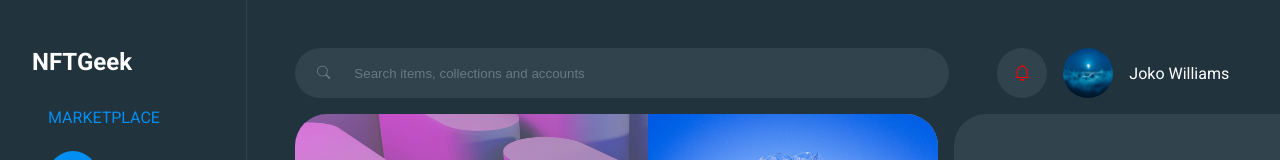
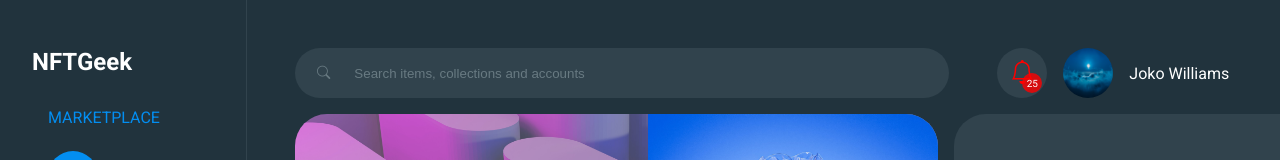
Before and after one commit to MohamedAmineC/nftgeek, a React (Create React App) app: page / in a window 1280 px wide. Shown: the top 160 px of the page. Built offline with nearby package versions, Linux system fonts and the light colour scheme.

Commit message:
adding the number of notifications to the interface

```diff
--- a/src/components/Header/Header.css
+++ b/src/components/Header/Header.css
@@ -38,9 +38,27 @@ header #notifications{
     background-color: var(--color-grey);
     display: grid;
     place-content: center;
+    cursor: pointer;
 }
-header #notifications i{
-    cursor: pointer;
+header #notifications>div {
+    position: relative;
+}
+
+header #notifications i {
+    font-size: 1.5rem;
+}
+
+header #notifications>div>div {
+    width: 20px;
+    height: 20px;
+    border-radius: 50%;
+    background:rgba(255,0,0,0.8);
+    display: grid;
+    place-content: center;
+    position: absolute;
+    left: 50%;
+    top: 50%;
+    font-size: 0.625rem;
 }
 header #profile{
     display: flex;
--- a/src/components/Home/Home.css
+++ b/src/components/Home/Home.css
@@ -126,7 +126,7 @@
     cursor: pointer;
 }
 #homepage #trending-nfts ul>li .nft-image>div.liked{
-    color: red;
+    background-color: rgba(255, 0, 0, 0.5);
 }
 #homepage #trending-nfts ul>li .nft-description{
     display: flex;
--- a/src/components/Profile/Profile.js
+++ b/src/components/Profile/Profile.js
@@ -8,9 +8,17 @@ const Profile = (props) => {
     return(
         <div id="settings">
                 <div id="notifications" onClick={() => dispatch(resetNotifications())}>
-                    {profile.notifications > 0 ? <i class="bi bi-bell" style={{
+                    {profile.notifications > 0 ? (
+                    <div>
+                    <i class="bi bi-bell" style={{
                         color: 'red',
-                    }}></i> : <i class="bi bi-bell"></i>}
+                    }}></i>
+                    <div>
+                        <p>{profile.notifications}</p>
+                    </div>
+                    </div>
+
+                    ) : <i class="bi bi-bell"></i>}
                 </div>
                 <div id="profile">
                     <div id="profile-image" style={{
--- a/src/features/ProfileSlice.js
+++ b/src/features/ProfileSlice.js
@@ -10,7 +10,7 @@ const ProfileSlice = createSlice({
         id: 1,
         name: 'Joko Williams',
         profile: profile,
-        notifications: 1,
+        notifications: 25,
         favorites: [
             {
                 id: 1,
```
